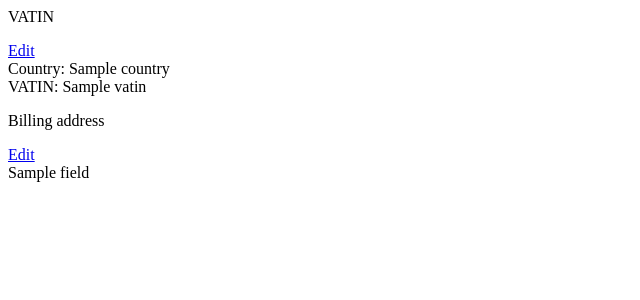
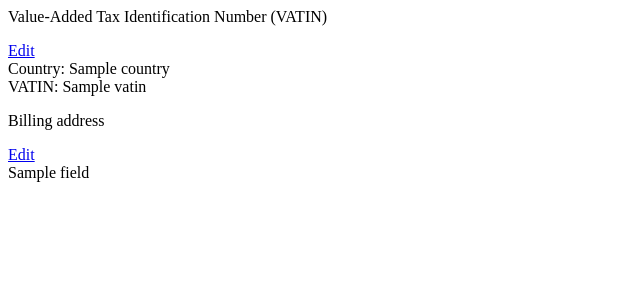
Before and after one commit to fccn/ecommerce-nau-extensions, a Django app: template nau_extensions/templates/nau_extensions/checkout/checkout_partial.html in a window 1280 px wide. Shown: the top 300 px of the page, without its empty margins (0-640 px from the left). Run offline with Django 3.2, Linux system fonts and the light colour scheme; the template is opened without the code that fills it: most values are stand-ins (such as "Sample title", 1, 10 or a date in 2020); some libraries are stand-ins or nearby versions.

Commit message:
feat: add translation targets

```diff
--- a/nau_extensions/templates/nau_extensions/checkout/checkout_partial.html
+++ b/nau_extensions/templates/nau_extensions/checkout/checkout_partial.html
@@ -9,7 +9,7 @@
 
     {% block basket_billing_informations %}
     <div class="col-md-5 col-sm-12 basket-billing-information-vatin">
-        <p>{% trans "VATIN" as tmsg %}{{ tmsg | force_escape }}</p>
+        <p>{% trans "Value-Added Tax Identification Number (VATIN)" as tmsg %}{{ tmsg | force_escape }}</p>
 
         <a href="/payment/nau_extensions/basket-billing-information/vatin/?basket_id={{ basket.id }}">{% trans "Edit" as tmsg %}{{ tmsg | force_escape }}</a>
 
```
Also changed, not shown: .github/workflows/ci.yml, locale/en/LC_MESSAGES/django.po (added), locale/pt_PT/LC_MESSAGES/django.po (added), 4 other files.
